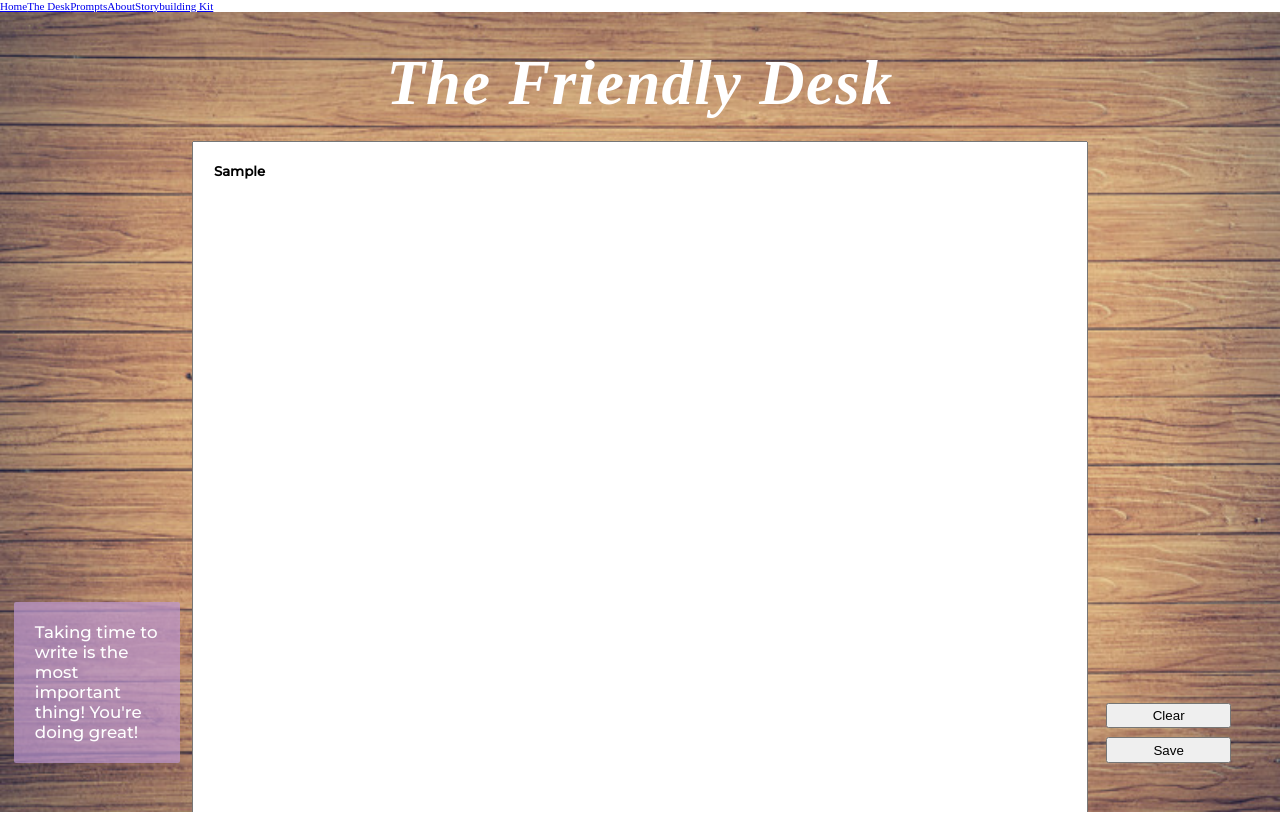
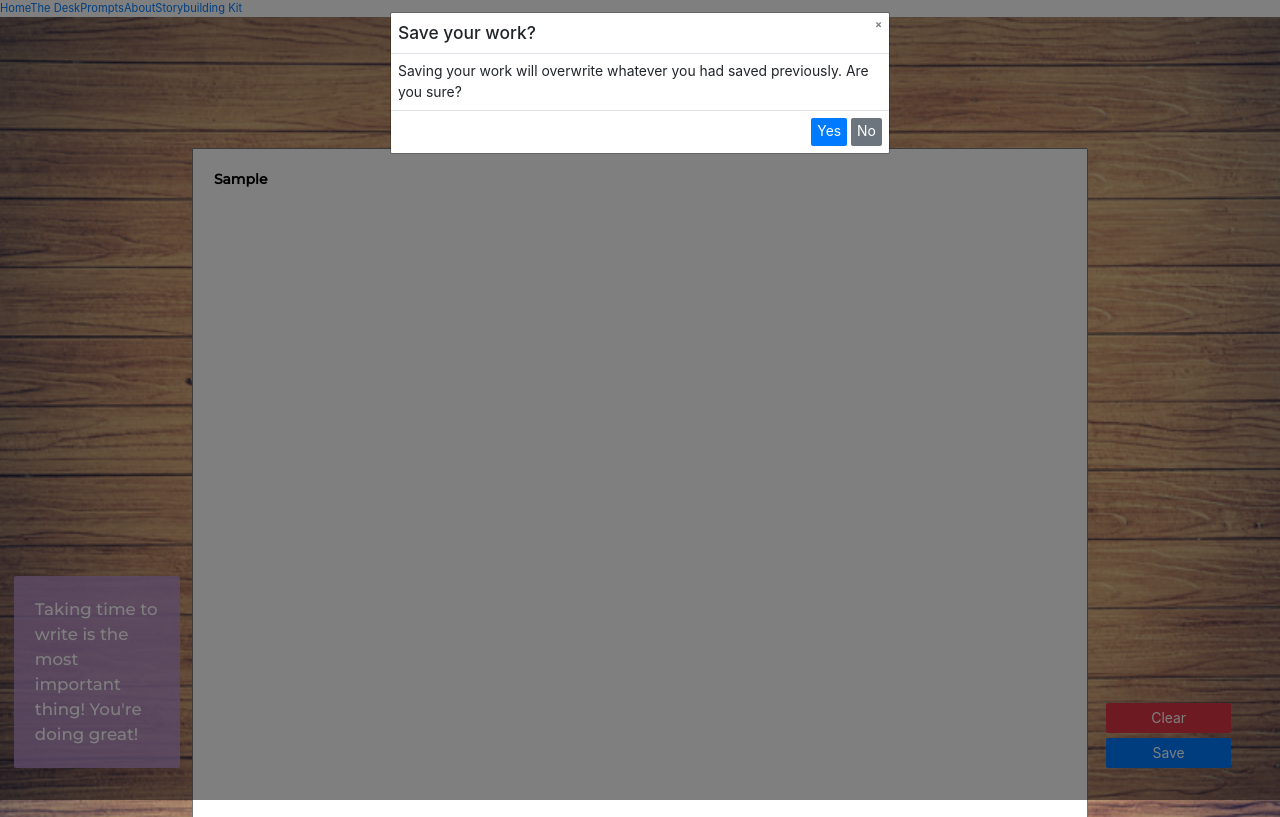
Before and after one commit to clirette/lets-write-novels, a Gatsby site: page /the-friendly-desk in a window 1280 px wide. Both pictures are taken after typing "Sample" into the empty fields and a click on the button "Save". Built offline with nearby package versions, Linux system fonts and the light colour scheme; Gatsby itself is replaced by a stand-in of ours.

Commit message:
Added bootstrap for the save/clear modals.

```diff
--- a/package.json
+++ b/package.json
@@ -15,11 +15,13 @@
   "dependencies": {
     "@contentful/rich-text-react-renderer": "^13.2.0",
     "babel-plugin-styled-components": "^1.10.6",
+    "bootstrap": "^4.3.1",
     "gatsby": "^2.13.64",
     "gatsby-plugin-styled-components": "^3.1.9",
     "gatsby-source-contentful": "^2.1.8",
     "react": "^16.8.6",
     "react-dom": "^16.8.6",
+    "reactstrap": "^8.0.1",
     "styled-components": "^4.4.0"
   },
   "devDependencies": {
--- a/src/components/Layout.js
+++ b/src/components/Layout.js
@@ -2,6 +2,7 @@ import React, { Fragment } from "react"
 import Links from "./Links"
 import styled from "styled-components"
 import "../styles/base.css"
+import "bootstrap/dist/css/bootstrap.min.css"
 
 const Background = styled.div`
   height: 100vh;
--- a/src/pages/the-friendly-desk.js
+++ b/src/pages/the-friendly-desk.js
@@ -3,6 +3,7 @@ import Layout from "../components/Layout"
 import boards from "../images/boards.jpg"
 import devices from "../utils/devices"
 import styled from "styled-components"
+import { Button, Modal, ModalHeader, ModalBody, ModalFooter } from "reactstrap"
 
 const HeadingTitle = styled.h1`
   font-size: 9rem;
@@ -32,6 +33,7 @@ const TextArea = styled.textarea`
   font-family: "Montserrat", sans-serif;
   font-weight: 700;
   overflow-y: scroll;
+  font-size: 2rem;
 `
 
 const SaveButton = styled.button`
@@ -41,6 +43,7 @@ const SaveButton = styled.button`
   padding: 0.5rem 5rem;
   cursor: pointer;
   min-width: 18rem;
+  font-size: 2rem;
 `
 
 const DeleteButton = styled.button`
@@ -50,6 +53,15 @@ const DeleteButton = styled.button`
   padding: 0.5rem 5rem;
   cursor: pointer;
   min-width: 18rem;
+  font-size: 2rem;
+`
+
+const StyledModal = styled(Modal)`
+  font-size: 2rem;
+`
+
+const StyledModalButton = styled(Button)`
+  font-size: 2rem;
 `
 
 const HINT_TRANSITION_SECONDS = 60
@@ -65,7 +77,7 @@ const HelpfulHint = styled.div`
   border-radius: 0.3rem;
   font-size: 2.4rem;
   width: 13%;
-  background-color: rgba(188, 151, 210, 0.7);
+  background-color: rgba(188, 151, 210, 0.8);
   animation: slideInOut ${HINT_TRANSITION_SECONDS}s infinite;
   @keyframes slideInOut {
     0% {
@@ -109,12 +121,62 @@ const setNextHint = (currentHintIndex, setCurrentHintIndex) =>
 const FriendlyDesk = () => {
   const [currentHintIndex, setCurrentHintIndex] = useState(0)
   const [deskContent, setDeskContent] = useState(getInitialDeskContent)
+  const [modal, setModal] = useState(false)
+  const [clearModal, setClearModal] = useState(false)
+  const toggle = () => setModal(!modal)
+  const toggleClear = () => setClearModal(!clearModal)
   setInterval(
     () => setNextHint(currentHintIndex, setCurrentHintIndex),
     HINT_TRANSITION_SECONDS * 1000
   )
   return (
     <Layout backgroundImage={boards} darkOverlay>
+      <StyledModal isOpen={modal} toggle={toggle}>
+        <ModalHeader toggle={toggle} tag="h1">
+          Save your work?
+        </ModalHeader>
+        <ModalBody>
+          Saving your work will overwrite whatever you had saved previously. Are
+          you sure?
+        </ModalBody>
+        <ModalFooter>
+          <StyledModalButton
+            color="primary"
+            onClick={() => {
+              toggle()
+              saveToLocalStorage(deskContent)
+            }}
+          >
+            Yes
+          </StyledModalButton>{" "}
+          <StyledModalButton color="secondary" onClick={toggle}>
+            No
+          </StyledModalButton>
+        </ModalFooter>
+      </StyledModal>
+      <StyledModal isOpen={clearModal} toggle={toggleClear}>
+        <ModalHeader toggle={toggleClear} tag="h1">
+          Clear your work?
+        </ModalHeader>
+        <ModalBody>
+          Clearing your work will discard your current changes. Are you sure?
+        </ModalBody>
+        <ModalFooter>
+          <StyledModalButton
+            color="primary"
+            onClick={() => {
+              toggleClear()
+              setDeskContent("")
+              deleteLocalStorage()
+            }}
+          >
+            Yes
+          </StyledModalButton>{" "}
+          <StyledModalButton color="secondary" onClick={toggleClear}>
+            No
+          </StyledModalButton>
+        </ModalFooter>
+      </StyledModal>
       <HelpfulHint>{helpfulHints[currentHintIndex]}</HelpfulHint>
       <Wrapper>
         <HeadingTitle>The Friendly Desk</HeadingTitle>
@@ -125,15 +187,10 @@ const FriendlyDesk = () => {
           value={deskContent}
         ></TextArea>
       </Wrapper>
-      <SaveButton onClick={() => saveToLocalStorage(deskContent)}>
+      <SaveButton className="btn btn-primary" onClick={toggle}>
         Save
       </SaveButton>
-      <DeleteButton
-        onClick={() => {
-          setDeskContent("")
-          deleteLocalStorage()
-        }}
-      >
+      <DeleteButton className="btn btn-danger" onClick={toggleClear}>
         Clear
       </DeleteButton>
     </Layout>
```
Also changed, not shown: 1 other file.
